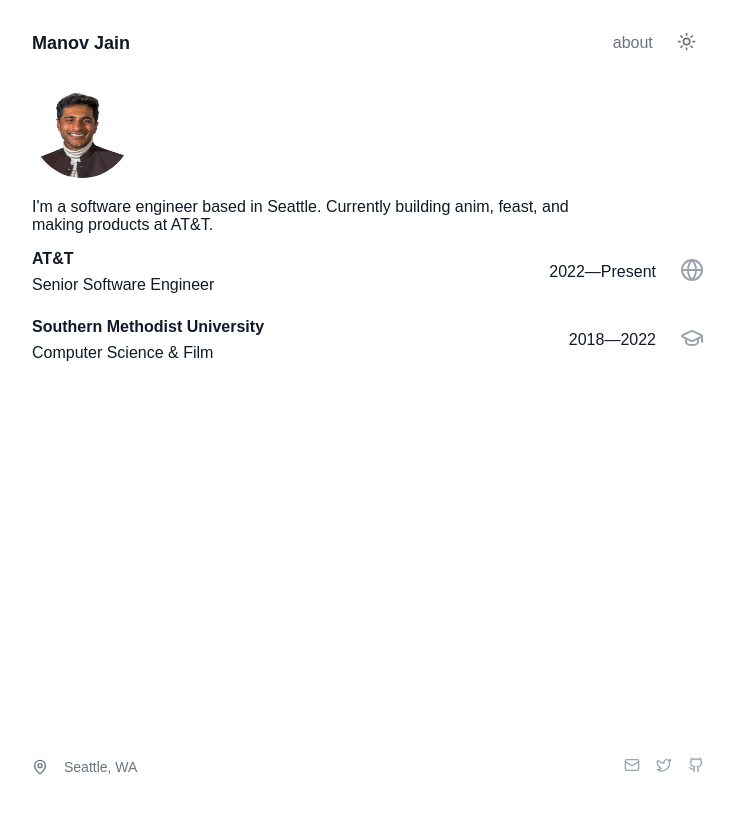
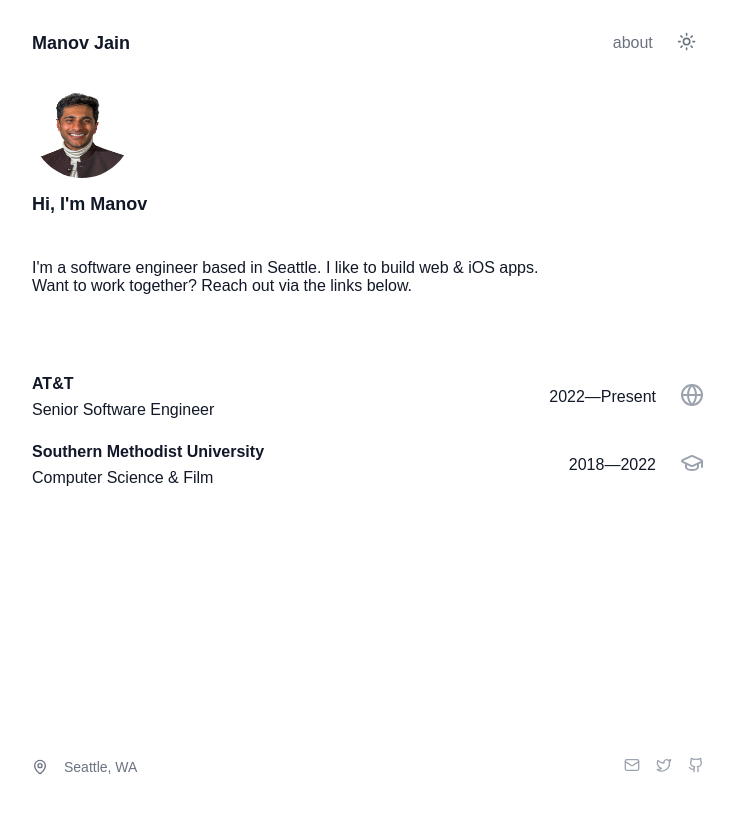
Before and after one commit to ManovJain/manov-site, a Next.js app: page /about in a window 1280 px wide. Shown: the whole page, without its empty margins (272-1006 px from the left). Built offline with nearby package versions, Linux system fonts and the light colour scheme; a web font is replaced by a local one.

Commit message:
fixed bios and whatnot

```diff
--- a/app/about/page.module.css
+++ b/app/about/page.module.css
@@ -20,7 +20,7 @@
   display: flex;
   align-items: center;
   gap: var(--spacing-8);
-  margin-bottom: var(--spacing-16);
+  margin-bottom: var(--spacing-8);
 }
 
 .avatar {
@@ -31,6 +31,7 @@
   display: flex;
   flex-direction: column;
   gap: var(--spacing-4);
+  margin-bottom: var(--spacing-16);
 }
 
 .greeting {
--- a/app/about/page.tsx
+++ b/app/about/page.tsx
@@ -25,10 +25,10 @@ export default function Page() {
             className={styles.avatar}
           />
           <div className={styles.bio}>
-            {/* <h1 className={styles.greeting}>Hi, I'm Manov</h1> */}
+            <h1 className={styles.greeting}>Hi, I&apos;m Manov</h1>
             <p className={styles.description}>
-              I&apos;m a software engineer based in Seattle. Currently building
-              anim, feast, and making products at AT&T.
+              I&apos;m a software engineer based in Seattle. I like to build web
+              & iOS apps. Want to work together? Reach out via the links below.
             </p>
           </div>
         </div>
--- a/app/page.tsx
+++ b/app/page.tsx
@@ -13,8 +13,7 @@ export default function Page() {
         {/* MAIN CONTENT */}
         <div className={styles.bio}>
           <p className={styles.description}>
-            I&apos;m a software engineer based in Seattle. Currently building
-            anim, feast, and making products at AT&T.
+            Hi, welcome to my website. I like to build cool shit.
           </p>
         </div>
 
```
